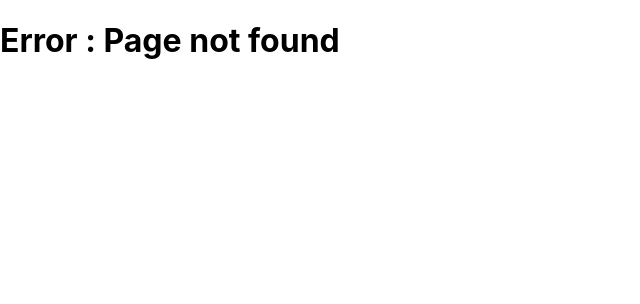
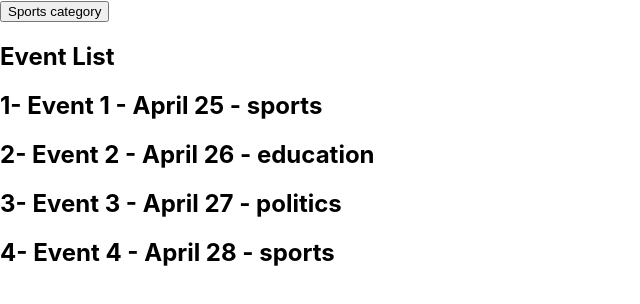
Before and after one commit to manggic/CodeEvolutionNextJs, a Next.js app: page /events in a window 1280 px wide. Before the commit this address had no page. Shown: the top 304 px of the page, without its empty margins (0-640 px from the left). Built offline with nearby package versions, Linux system fonts and the light colour scheme; data requests are answered from the project's data file.

Commit message:
updated readme

```diff
--- a/db.json
+++ b/db.json
@@ -1,4 +1,35 @@
 {
+
+   "events":[
+       {
+    "id":1,
+    "title":"Event 1",
+    "description": "Description 1",
+    "category":"sports",
+    "date": "April 25"
+},
+       {
+    "id":2,
+    "title":"Event 2",
+    "description": "Description 2",
+    "category":"education",
+    "date": "April 26"
+},
+       {
+    "id":3,
+    "title":"Event 3",
+    "description": "Description 3",
+    "category":"politics",
+    "date": "April 27"
+},
+       {
+    "id":4,
+    "title":"Event 4",
+    "description": "Description 4",
+    "category":"sports",
+    "date": "April 28"
+}
+   ],
    "dashboard":{
       "posts": 5,
       "likes": 100,
--- a/package.json
+++ b/package.json
@@ -12,7 +12,8 @@
     "json-server": "^0.17.0",
     "next": "12.0.2",
     "react": "17.0.2",
-    "react-dom": "17.0.2"
+    "react-dom": "17.0.2",
+    "swr": "^1.0.1"
   },
   "devDependencies": {
     "eslint": "7",
--- /dev/null
+++ b/pages/events.js
@@ -0,0 +1,54 @@
+import { useState } from "react";
+import { useRouter } from "next/router";
+
+function EventList({ eventList }) {
+  const [events, setEvents] = useState(eventList);
+
+  const router = useRouter();
+
+  const fetchSportsEvents = async () => {
+    const response = await fetch(
+      "http://localhost:4000/events?category=sports"
+    );
+
+    const data = await response.json();
+    console.log("data", data);
+    setEvents(data);
+
+    router.push("events?category=sports", undefined, { shallow: true });
+  };
+
+  return (
+    <div>
+      <button onClick={fetchSportsEvents}>Sports category </button>
+      <h2>Event List</h2>
+      {events.map((list) => {
+        return (
+          <div key={list.id}>
+            <h2>
+              {list.id}- {list.title} - {list.date} - {list.category}
+            </h2>
+          </div>
+        );
+      })}
+    </div>
+  );
+}
+
+export default EventList;
+export async function getServerSideProps(context) {
+  const { query } = context;
+  const { category } = query;
+
+  const queryString = category ? "category=sports" : "";
+
+  const response = await fetch(`http://localhost:4000/events?${queryString}`);
+
+  const data = await response.json();
+
+  return {
+    props: {
+      eventList: data,
+    },
+  };
+}
```
Also changed, not shown: pages/dashboard-swr.js (added, +32 -0 lines), 2 other files (tests, documents, lock files or other folders).
